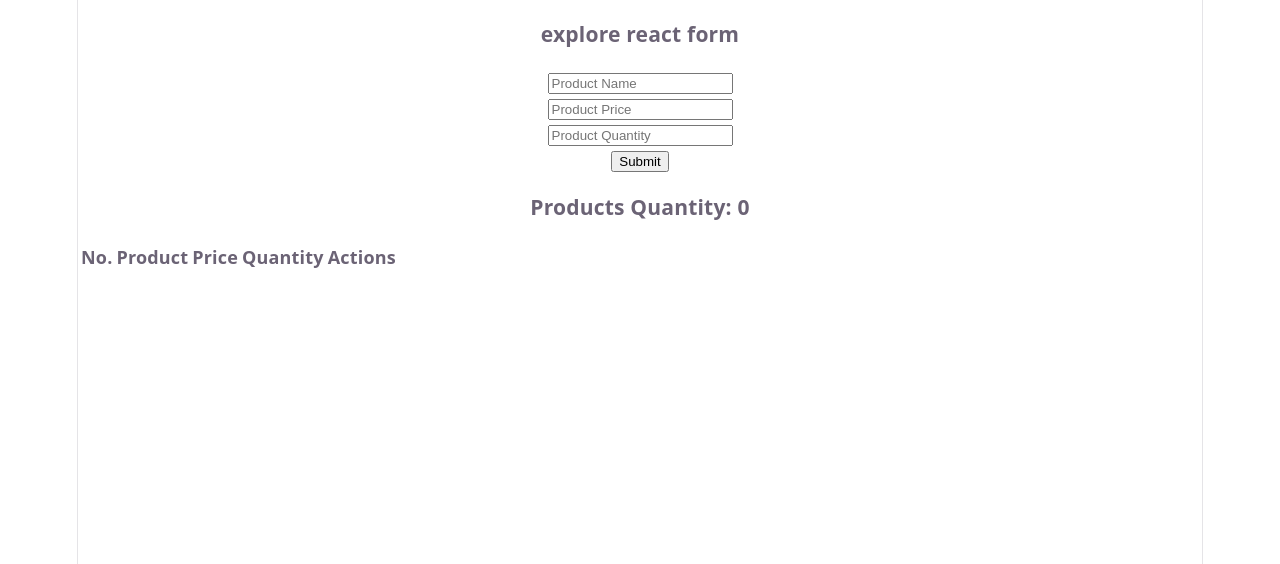
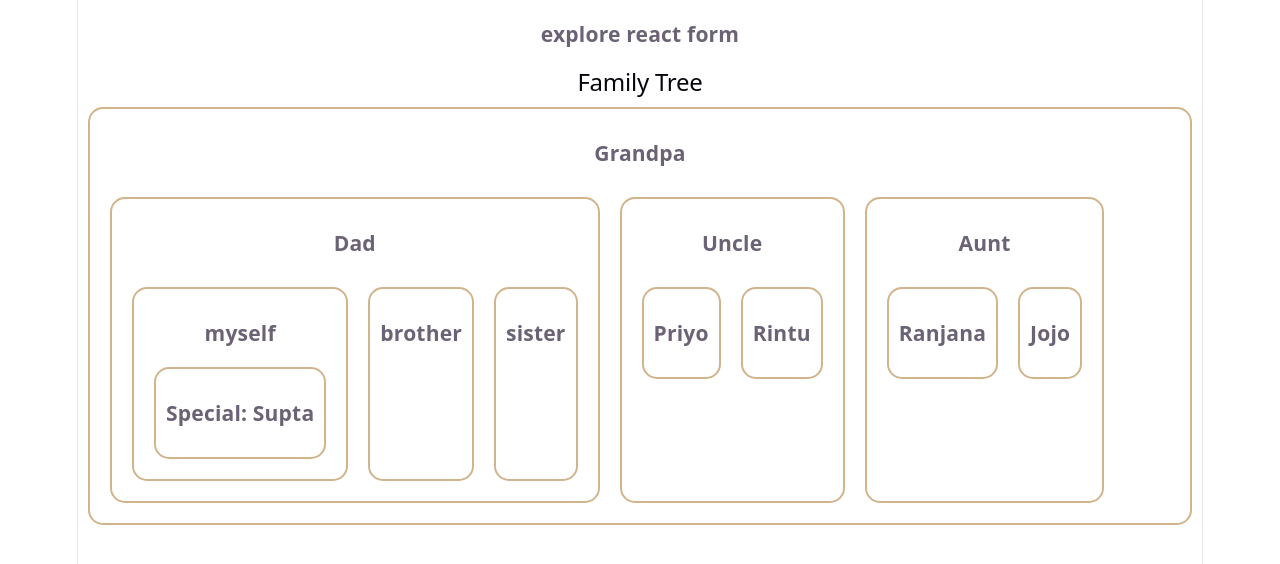
Before and after one commit to ChakmaShantunu/Explore-react-form, a React (Vite) app: page / in a window 1280 px wide. Shown: the top 564 px of the page. Built offline with nearby package versions, Linux system fonts and the light colour scheme.

Commit message:
create family tree component structure for learning prop drilling

```diff
--- a/src/App.jsx
+++ b/src/App.jsx
@@ -1,6 +1,7 @@
 
 import './App.css'
-import ProductManagement from './components/ProductManagement/ProductManagement'
+import FamilyTree from './components/FamilyTree/FamilyTree'
+// import ProductManagement from './components/ProductManagement/ProductManagement'
 // import UnControlledField from './components/UnControlledField/UnControlledField'
 // import ControlledField from './components/ControlledField/ControlledField'
 // import HookForm from './components/HookForm/HookForm'
@@ -18,7 +19,8 @@
       {/* <ControlledField></ControlledField> */}
       {/* <UnControlledField></UnControlledField> */}
       {/* <HookForm></HookForm> */}
-      <ProductManagement></ProductManagement>
+      {/* <ProductManagement></ProductManagement> */}
+      <FamilyTree></FamilyTree>
     </>
   )
 }
--- /dev/null
+++ b/src/components/FamilyTree/Aunt.jsx
@@ -0,0 +1,17 @@
+import Cousin from "./Cousin";
+
+
+
+const Aunt = () => {
+    return (
+        <div>
+            <h3>Aunt</h3>
+            <section className="flex">
+                <Cousin name='Ranjana'></Cousin>
+                <Cousin name='Jojo'></Cousin>
+            </section>
+        </div>
+    );
+};
+
+export default Aunt;
--- /dev/null
+++ b/src/components/FamilyTree/Brother.jsx
@@ -0,0 +1,11 @@
+
+
+const Brother = () => {
+    return (
+        <div>
+            <h3>brother</h3>
+        </div>
+    );
+};
+
+export default Brother;
--- /dev/null
+++ b/src/components/FamilyTree/Cousin.jsx
@@ -0,0 +1,11 @@
+
+
+const Cousin = ({ name }) => {
+    return (
+        <div>
+            <h3>{name}</h3>
+        </div>
+    );
+};
+
+export default Cousin;
--- /dev/null
+++ b/src/components/FamilyTree/Dad.jsx
@@ -0,0 +1,19 @@
+import Brother from "./Brother";
+import Myself from "./Myself";
+import Sister from "./Sister";
+
+
+const Dad = () => {
+    return (
+        <div>
+            <h3>Dad</h3>
+            <section className="flex">
+                <Myself></Myself>
+                <Brother></Brother>
+                <Sister></Sister>
+            </section>
+        </div>
+    );
+};
+
+export default Dad;
--- /dev/null
+++ b/src/components/FamilyTree/FamilyTree.css
@@ -0,0 +1,10 @@
+.family-tree div {
+    border: 2px solid tan;
+    padding: 10px;
+    margin: 10px;
+    border-radius: 15px;
+}
+
+.flex {
+    display: flex;
+}
--- /dev/null
+++ b/src/components/FamilyTree/FamilyTree.jsx
@@ -0,0 +1,17 @@
+import Grandpa from "./Grandpa";
+import "./FamilyTree.css"
+
+
+const FamilyTree = () => {
+
+    const asset = 'Grandpa';
+
+    return (
+        <div className='family-tree'>
+            <h2>Family Tree</h2>
+            <Grandpa></Grandpa>
+        </div>
+    );
+};
+
+export default FamilyTree;
--- /dev/null
+++ b/src/components/FamilyTree/Grandpa.jsx
@@ -0,0 +1,19 @@
+import Aunt from "./Aunt";
+import Dad from "./Dad";
+import Uncle from "./Uncle";
+
+
+const Grandpa = () => {
+    return (
+        <div>
+            <h3>Grandpa</h3>
+            <section className="flex">
+                <Dad></Dad>
+                <Uncle></Uncle>
+                <Aunt></Aunt>
+            </section>
+        </div>
+    );
+};
+
+export default Grandpa;
--- /dev/null
+++ b/src/components/FamilyTree/Myself.jsx
@@ -0,0 +1,13 @@
+import Special from "./Special";
+
+
+const Myself = () => {
+    return (
+        <div>
+            <h3>myself</h3>
+            <Special name='Supta'></Special>
+        </div>
+    );
+};
+
+export default Myself;
--- /dev/null
+++ b/src/components/FamilyTree/Sister.jsx
@@ -0,0 +1,11 @@
+
+
+const Sister = () => {
+    return (
+        <div>
+            <h3>sister</h3>
+        </div>
+    );
+};
+
+export default Sister;
--- /dev/null
+++ b/src/components/FamilyTree/Special.jsx
@@ -0,0 +1,11 @@
+
+
+const Special = ({ name }) => {
+    return (
+        <div>
+            <h3>Special: {name}</h3>
+        </div>
+    );
+};
+
+export default Special;
--- /dev/null
+++ b/src/components/FamilyTree/Uncle.jsx
@@ -0,0 +1,16 @@
+import Cousin from "./Cousin";
+
+
+const Uncle = () => {
+    return (
+        <div>
+            <h3>Uncle</h3>
+            <section className="flex">
+                <Cousin name="Priyo"></Cousin>
+                <Cousin name="Rintu"></Cousin>
+            </section>
+        </div>
+    );
+};
+
+export default Uncle;
```
